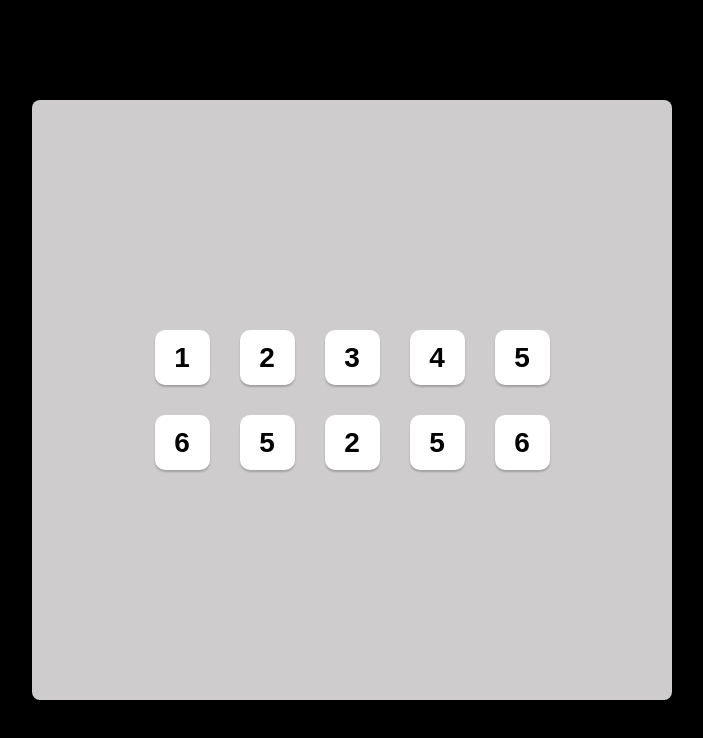
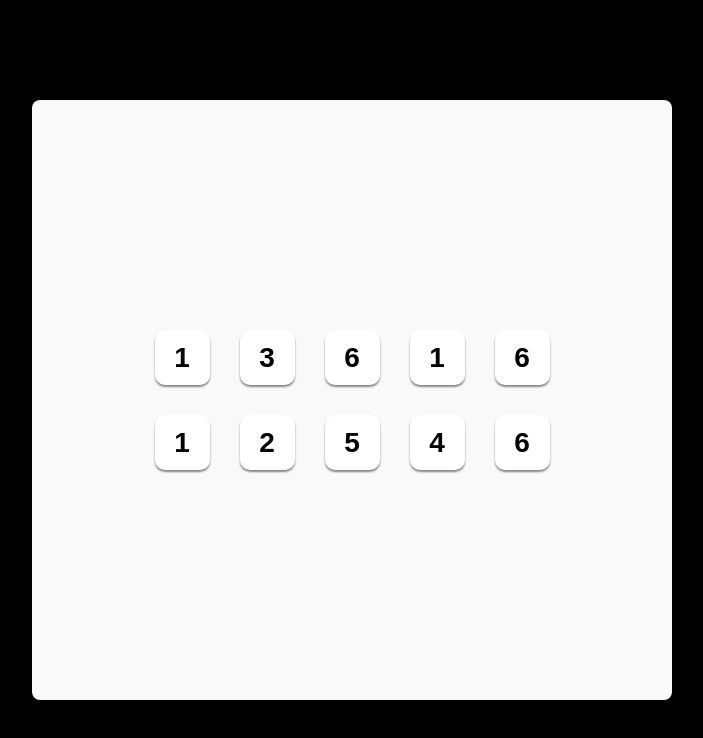
Before and after one commit to PetarMihaylov-PM/react-projects, a React (Vite) app in the folder tenzies/: page / in a window 1280 px wide. Shown: the top 738 px of the page, without its empty margins (288-991 px from the left). Built offline with nearby package versions, Linux system fonts and the light colour scheme.

Commit message:
generating the dice components with .map()

```diff
--- a/tenzies/src/App.jsx
+++ b/tenzies/src/App.jsx
@@ -2,32 +2,23 @@ import React from "react";
 import Die from "./components/Die";
 
 
-function generateAllDice() {
-  return new Array(10)
-    .fill(0)
-    .map(() => Math.ceil(Math.random() * 6));
-}
+export default function App(){
 
-console.log(generateAllDice())
+  const [dice, setDice] = React.useState(generateAllDice());
 
+  function generateAllDice() {
+    return new Array(10)
+      .fill(0)
+      .map(() => Math.ceil(Math.random() * 6));
+  }
 
+  const diceElements = dice.map(num => <Die value={num}/>)
 
-export default function App(){
   return(
     <>
       <main className="mainContent">
         <div className="dice-container">
-
-          <Die value={1}/>
-          <Die value={2}/>
-          <Die value={3}/>
-          <Die value={4}/>
-          <Die value={5}/>
-          <Die value={6}/>
-          <Die value={5}/>
-          <Die value={2}/>
-          <Die value={5}/>
-          <Die value={6}/>
+          {diceElements}
         </div>
 
       </main>
--- a/tenzies/src/styles/style.css
+++ b/tenzies/src/styles/style.css
@@ -25,7 +25,7 @@ body {
   justify-content: center;
   align-items: center;
   flex-direction: column;
-  background-color: rgb(206, 204, 204);
+  background-color: rgb(249, 249, 249);
   height: 100%;
   border-radius: 8px;
 }
@@ -40,10 +40,10 @@ body {
 .dice-container button {
   width: 55px;
   height: 55px;
-  box-shadow: 0px 2px 2px rgba(0, 0, 0, 0.216);
+  box-shadow: 0px 2px 2px rgba(0, 0, 0, 0.463);
   border-radius: 10px;
   border: none;
-  background-color: white;
+  background-color: rgb(255, 255, 255);
   font-size: 1.75rem;
   font-weight: bold;
   cursor: pointer;
```
